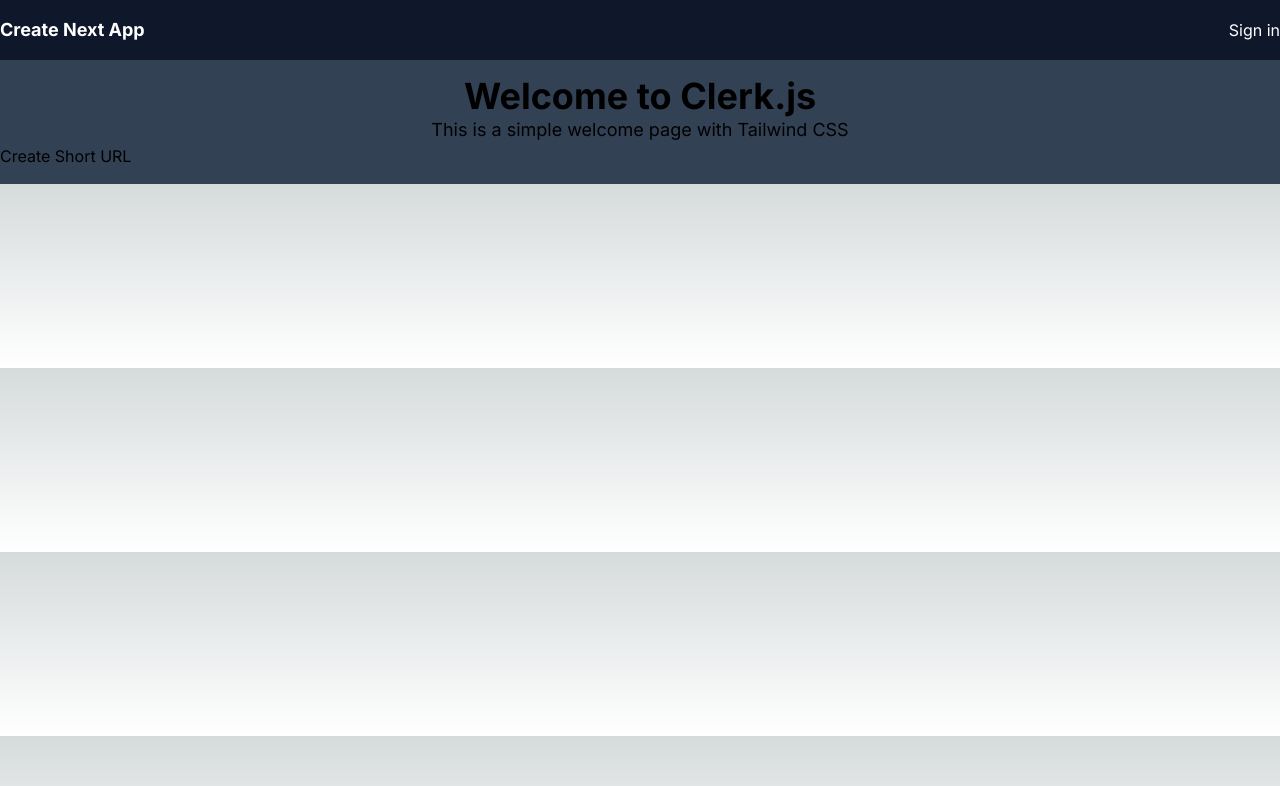
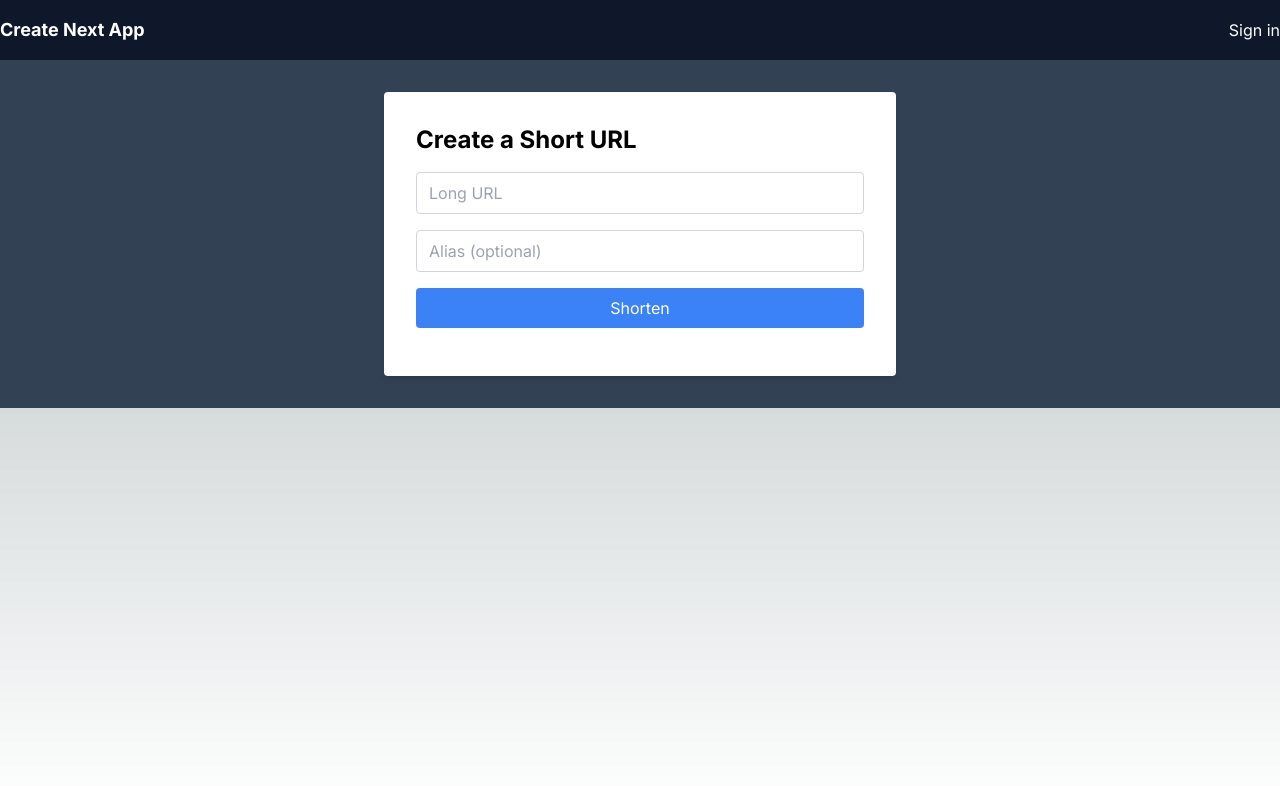
Before and after one commit to cvyl/short.moe, a Next.js app: page / in a window 1280 px wide. Shown: the top 786 px of the page. Built offline with nearby package versions, Linux system fonts and the light colour scheme; no server answers.

Commit message:
fix: URL redirect

```diff
--- a/src/app/[alias]/page.tsx
+++ b/src/app/[alias]/page.tsx
@@ -2,17 +2,18 @@
 import prisma from '@/lib/prisma';
 
 export default async function RedirectPage({
-  params: { id: alias },
+  params,
 }: {
-  params: { id: string };
+  params: { alias: string };
 }) {
+  const { alias } = params;
+
   const shortURL = await prisma.shortURL.findFirst({
     where: { alias },
   });
 
-  if (!shortURL) {
-    redirect('/');
-  }
+  if (!shortURL) { redirect('/'); }
 
+  console.log(`Redirecting to: ${shortURL.longURL}`); // Debugging line
   redirect(shortURL.longURL);
 }
--- a/src/app/api/shorten/route.ts
+++ b/src/app/api/shorten/route.ts
@@ -1,19 +1,25 @@
 import { NextResponse } from 'next/server';
-import type { NextRequest } from 'next/server'
+import type { NextRequest } from 'next/server';
 import { currentUser } from '@clerk/nextjs/server';
 import prisma from '@/lib/prisma';
 import urlSchema from '@/schemas/urlSchema';
 
+// Helper function to get the user's IP address
+const getIpAddress = (req: NextRequest): string | null => {
+  return req.headers.get('x-real-ip') || req.headers.get('x-forwarded-for') || req.ip || null;
+};
 
-
+// Common function to handle unauthorized responses
+const handleUnauthorized = () => NextResponse.json({ error: 'Unauthorized' }, { status: 403 });
 
 export async function POST(req: NextRequest) {
   const user = await currentUser();
   if (!user) {
-    return NextResponse.json({ error: 'Unauthorized' }, { status: 403 });
+    return handleUnauthorized();
   }
 
-  const { longURL, alias} = await req.json();
+  try {
+    const { longURL, alias } = await req.json();
 
     // Find or create user in the database
     const clerkUser = await prisma.user.upsert({
@@ -22,14 +28,20 @@
       create: {
         clerkId: user.id,
         email: user.emailAddresses[0].emailAddress,
-      ipAddress: req.headers.get('x-real-ip') || req.headers.get('x-forwarded-for') || req.ip,
+        ipAddress: getIpAddress(req),
       },
     });
 
-    //validate the URL
+    // Validate the URL
     const result = urlSchema.safeParse({ slug: alias, url: longURL });
     if (!result.success) {
-      return NextResponse.json({ error: result.error }, { status: 400 });
+      return NextResponse.json({ error: result.error.errors }, { status: 400 });
+    }
+
+    // Check if the alias is already taken
+    const existingShort = await prisma.shortURL.findUnique({ where: { alias } });
+    if (existingShort) {
+      return NextResponse.json({ error: 'Alias already taken' }, { status: 400 });
     }
 
     // Create the short URL
@@ -37,33 +49,41 @@
       data: {
         longURL,
         alias,
-        User: { connect: { id: clerkUser.id } },
+        userId: clerkUser.id,
       },
     });
 
     return NextResponse.json(short, { status: 201 });
+  } catch (error) {
+    return NextResponse.json({ error: 'Internal Server Error' }, { status: 500 });
+  }
 }
 
-export async function GET(req: Request) {
+export async function GET(req: NextRequest) {
   const user = await currentUser();
   if (!user) {
-    return NextResponse.json({ error: 'Unauthorized' }, { status: 403 });
+    return handleUnauthorized();
   }
 
+  try {
     const clerkUser = await prisma.user.findUnique({
       where: { clerkId: user.id },
-    include: { shortURLs: true, },
+      include: { shortURLs: true },
     });
 
     return NextResponse.json(clerkUser?.shortURLs ?? [], { status: 200 });
+  } catch (error) {
+    return NextResponse.json({ error: 'Internal Server Error' }, { status: 500 });
+  }
 }
 
-export async function DELETE(req: Request) {
+export async function DELETE(req: NextRequest) {
   const user = await currentUser();
   if (!user) {
-    return NextResponse.json({ error: 'Unauthorized' }, { status: 403 });
+    return handleUnauthorized();
   }
 
+  try {
     const { id } = await req.json();
 
     const short = await prisma.shortURL.findFirst({
@@ -77,4 +97,7 @@
     await prisma.shortURL.delete({ where: { id } });
 
     return NextResponse.json(short, { status: 200 });
+  } catch (error) {
+    return NextResponse.json({ error: 'Internal Server Error' }, { status: 500 });
   }
+}
--- a/src/app/layout.tsx
+++ b/src/app/layout.tsx
@@ -39,7 +39,9 @@
                       <UserButton />
                     </SignedIn>
                     <SignedOut>
-                      <SignInButton />
+                      <SignInButton
+                      mode='modal'
+                      />
                     </SignedOut>
                   </div>
                 </div>
--- a/src/app/page.tsx
+++ b/src/app/page.tsx
@@ -2,27 +2,71 @@
 import './globals.css';
 import React from 'react';
 
-//simple welcome page with tailwindcss
+//simple welcome page with tailwindcss and a button to create a short URL and show the result in the a seperate text under the button
+//also make a box to show the error if there is any
+//and make it so the user can decide the alias of the short URL
 export default function Home() {
-  return (
-    <div className="container mx-auto py-4">
-      <h1 className="text-4xl font-bold text-center">Welcome to Clerk.js</h1>
-      <p className="text-lg text-center">This is a simple welcome page with Tailwind CSS</p>
+  const [longURL, setLongURL] = React.useState('');
+  const [alias, setAlias] = React.useState('');
+  const [shortURL, setShortURL] = React.useState('');
+  const [error, setError] = React.useState('');
 
-    <button onClick={async () => {
-      const res = await fetch('/api/shorten', {
+  async function shorten() {
+    const response = await fetch('/api/shorten', {
       method: 'POST',
       headers: {
         'Content-Type': 'application/json',
       },
       body: JSON.stringify({
-          longURL: 'https://clerk.dev',
-          alias: 'clerk',
+        longURL,
+        alias,
       }),
     });
-        const data = await res.json();
-        console.log(data);
-        }}>Create Short URL</button>
+
+    if (response.ok) {
+      const result = await response.json();
+      setShortURL(result.shortURL);
+      setError('');
+    } else {
+      const result = await response.json();
+      setShortURL('');
+      setError(result.error);
+    }
+  }
+
+  return (
+    <div className="container mx-auto py-8">
+      <div className="max-w-lg mx-auto bg-white p-8 rounded shadow-md">
+        <h1 className="text-2xl font-bold mb-4">Create a Short URL</h1>
+        <input
+          type="text"
+          placeholder="Long URL"
+          value={longURL}
+          onChange={(e) => setLongURL(e.target.value)}
+          className="w-full px-3 py-2 mb-4 border border-gray-300 rounded"
+        />
+        <input
+          type="text"
+          placeholder="Alias (optional)"
+          value={alias}
+          onChange={(e) => setAlias(e.target.value)}
+          className="w-full px-3 py-2 mb-4 border border-gray-300 rounded"
+        />
+        <button
+          onClick={shorten}
+          className="w-full px-3 py-2 mb-4 bg-blue-500 text-white rounded"
+        >
+          Shorten
+        </button>
+        {shortURL && (
+          <div className="mb-4">
+            <a href={shortURL} target="_blank" rel="noreferrer" className="text-blue-500">
+              {shortURL}
+            </a>
           </div>
-  )
+        )}
+        {error && <div className="text-red-500 mb-4">{error}</div>}
+      </div>
+    </div>
+  );
 }
```
Lines whose indentation alone changed are shown as unchanged.
